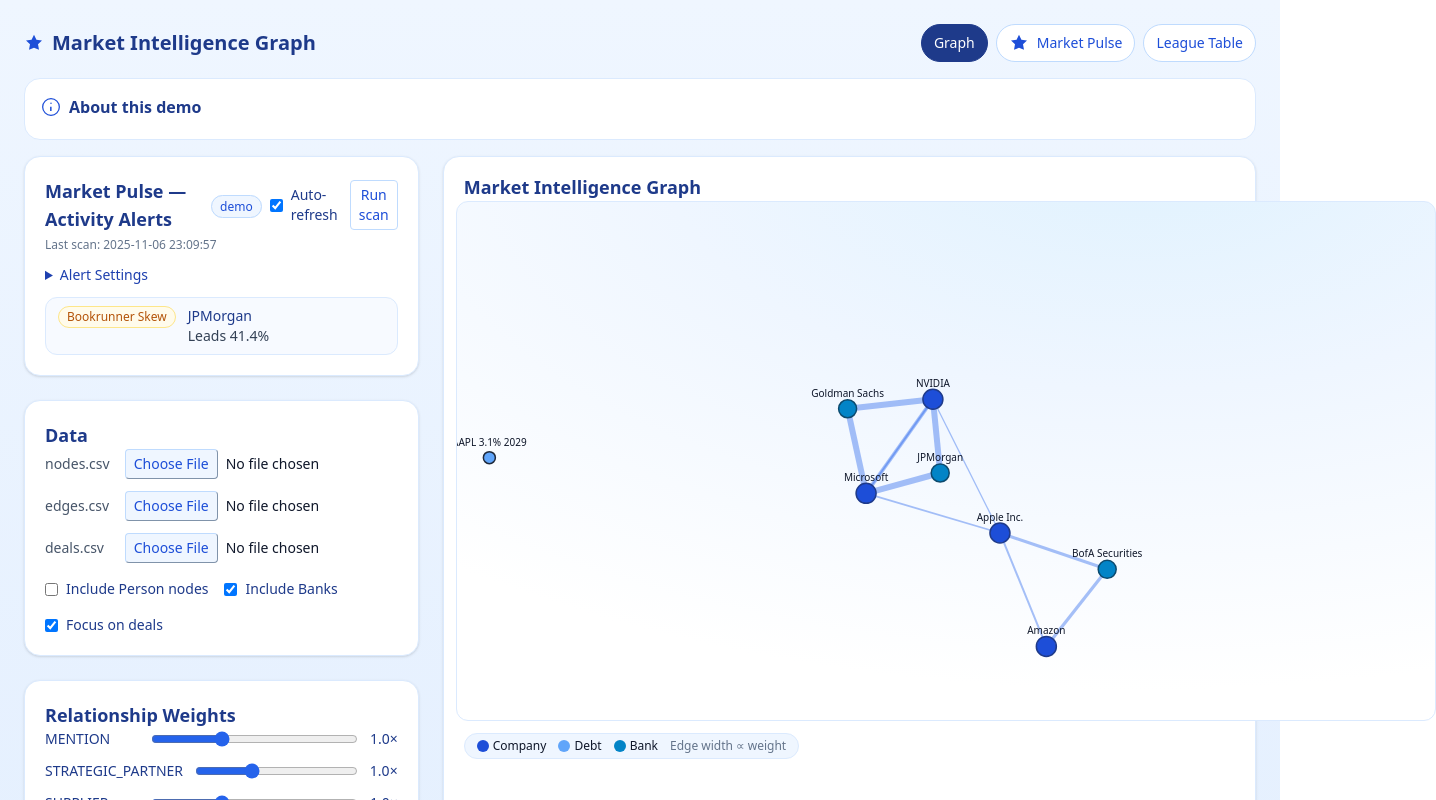
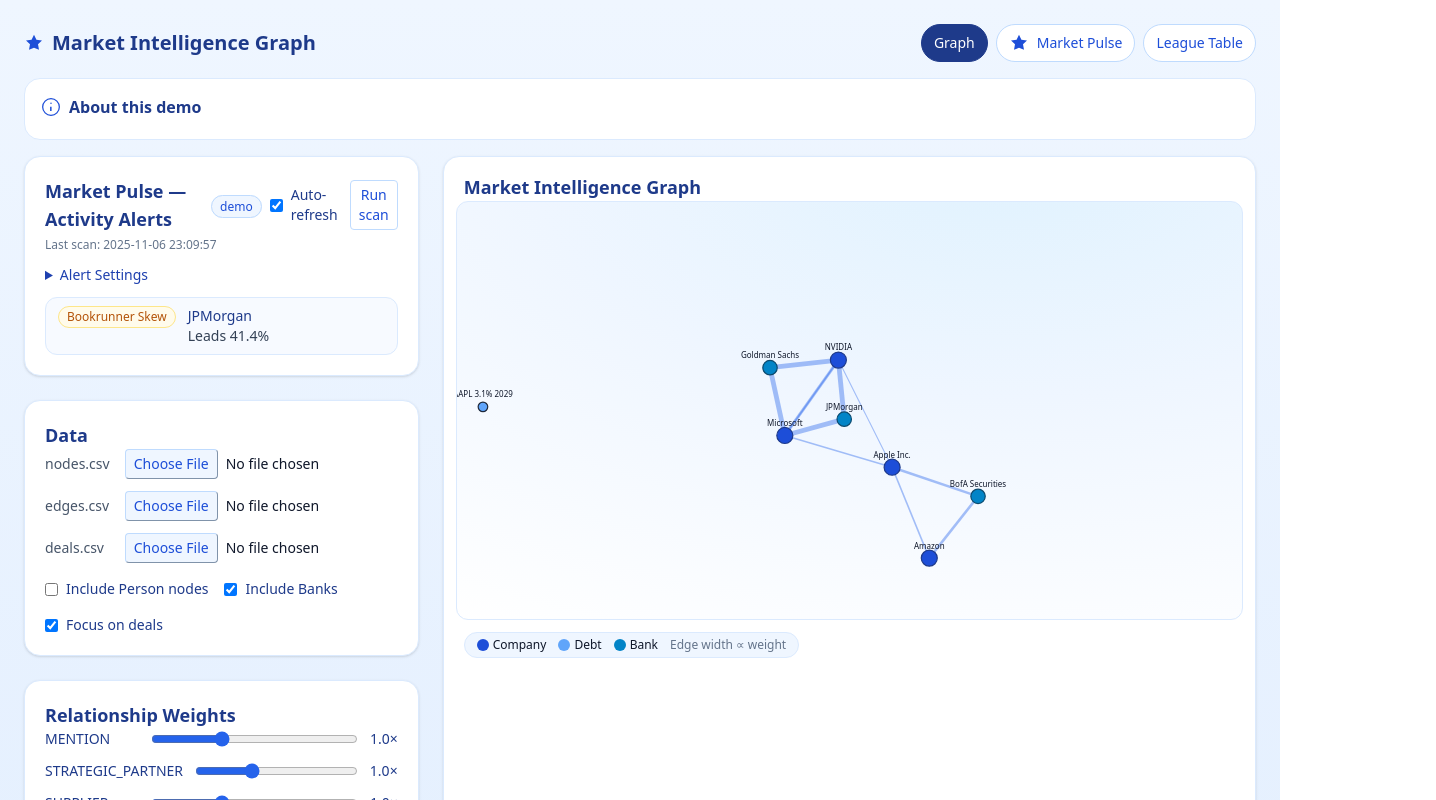
Before and after one commit to Hira-Nav/Market-Intelligence-Graph, a React (Vite) app: page / in a window 1280 px wide. Shown: the top 800 px of the page, 1436 px wide, since content can reach past the window. Built offline with nearby package versions, Linux system fonts and the light colour scheme.

Commit message:
Update App.tsx

```diff
--- a/src/App.tsx
+++ b/src/App.tsx
@@ -161,7 +161,7 @@
   const nodeR = (n)=> n.type==='Company'?10 : n.type==='Debt'?6 : n.type==='Bank'?9 : 7;
   const strokeFor = (n)=> n.type==='Company'? '#1e3a8a' : n.type==='Bank'? '#0c4a6e' : '#1e293b';
   return (
-    <svg width={width} height={height} role='img' aria-label='Knowledge graph canvas' className='rounded-xl border border-blue-100' style={{background: 'radial-gradient(1200px 600px at 70% -10%, #e0f2fe 0%, #eff6ff 40%, #ffffff 90%)'}}>
+    <svg viewBox="0 0 980 520" preserveAspectRatio="xMidYMid meet"  role='img' aria-label='Knowledge graph canvas' className='rounded-xl border border-blue-100' style={{background: 'radial-gradient(1200px 600px at 70% -10%, #e0f2fe 0%, #eff6ff 40%, #ffffff 90%)'}}>
       {edges.map((e,i)=>{ const sId=typeof e.source==='string'?e.source:e?.source?.id; const tId=typeof e.target==='string'?e.target:e?.target?.id; const s=pos[sId], t=pos[tId]; if(!s||!t) return null; const w=Math.max(1,Math.min(8,(e.weight||1))); return (<line key={i} x1={s.x} y1={s.y} x2={t.x} y2={t.y} stroke={COLORS.edge} strokeOpacity={0.4} strokeWidth={w}/>); })}
       {nodes.map(n=>{ const p=pos[n.id]; if(!p) return null; const fill=TYPE_COLORS[n.type]||COLORS.primaryLight; return (<g key={n.id} transform={`translate(${p.x},${p.y})`}><circle r={nodeR(n)} fill={fill} stroke={strokeFor(n)} strokeWidth={1.5}/><text y={-12} textAnchor='middle' className='text-[10px]' style={{fill:'#0f172a'}}>{n.label}</text></g>); })}
     </svg>
```
